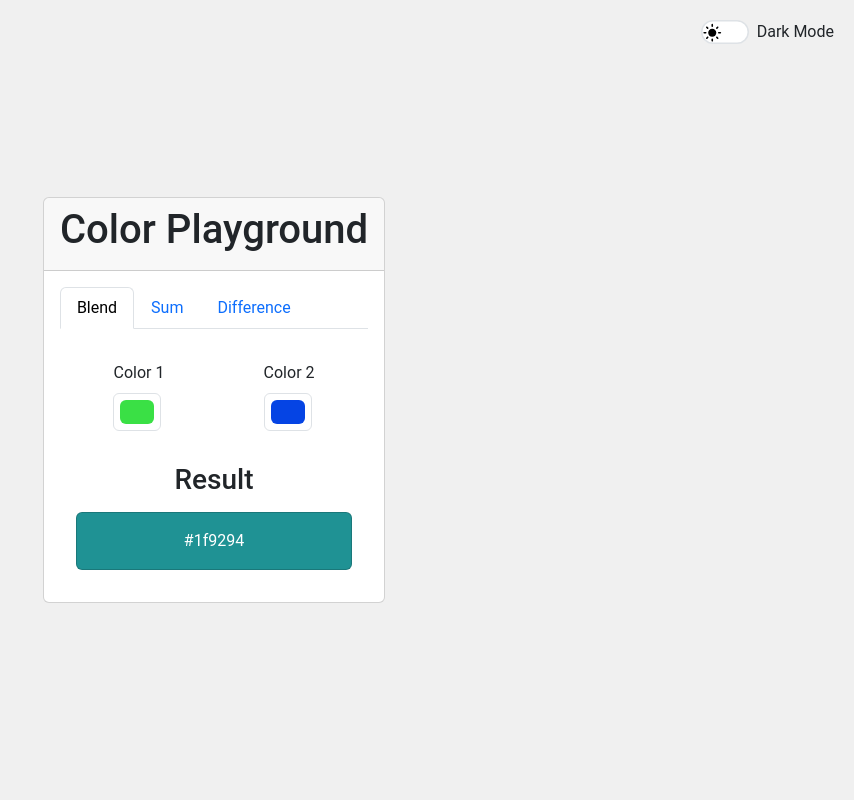
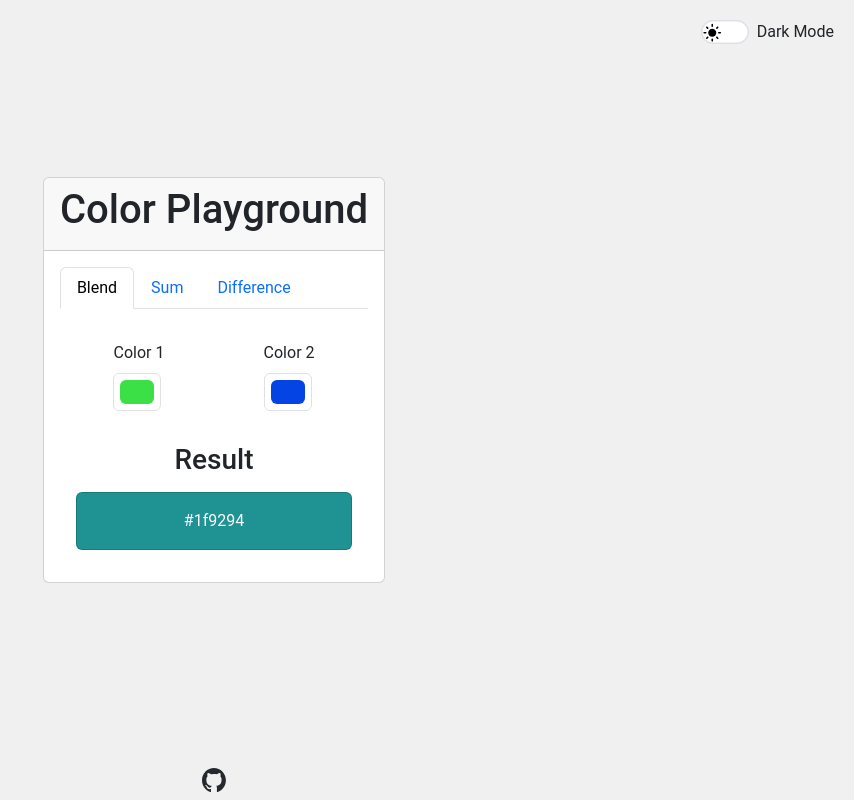
Before and after one commit to Miodini/Color-Playground, a Next.js app: page / in a window 1280 px wide. Shown: the whole page, without its empty margins (426-1280 px from the left). Built offline with nearby package versions, Linux system fonts and the light colour scheme.

Commit message:
Added github link

```diff
--- a/src/app/globals.css
+++ b/src/app/globals.css
@@ -1,3 +1,7 @@
+:root {
+    --container-height: 95%;
+}
+
 body {
     margin: 0;
     padding: 0;
@@ -11,18 +15,11 @@ html[data-bs-theme="dark"] body{
     background-color: #121212;
 }
 
-.toggle-container {
-    position: fixed;
-    top: 20px;
-    right: 20px;
-}
-
 .center {
     display: flex;
     justify-content: center;
     align-items: center;
 }
-
 #dark-mode-switch {
     scale: 1.5;
     margin-right: 1rem;
--- a/src/app/layout.tsx
+++ b/src/app/layout.tsx
@@ -1,10 +1,11 @@
 import 'bootstrap/dist/css/bootstrap.min.css'
 import './globals.css'
+import style from './main.module.css'
 import React from 'react'
 import type { Metadata } from 'next'
-import { Card, CardHeader, CardBody } from 'react-bootstrap'
-import Container from 'react-bootstrap/Container'
+import { Card, Container, CardHeader, CardBody } from 'react-bootstrap'
 import DarkModeToggle from '@/components/DarkModeToggle'
+import Footer from '@/components/Footer'
 
 export const metadata: Metadata = {
   title: 'Color Playground',
@@ -19,10 +20,10 @@ export default function RootLayout({
   return (
     <html lang="en">
       <body>
-        <div className="toggle-container">
+        <div className={style.toggleContainer}>
           <DarkModeToggle />
         </div>
-        <Container className="center h-100">
+        <Container className={style.container}>
           <Card>
             <CardHeader className="text-center">
               <h1>Color Playground</h1>
@@ -32,6 +33,7 @@ export default function RootLayout({
             </CardBody>
           </Card>
         </Container>
+        <Footer />
       </body>
     </html>
   )
--- /dev/null
+++ b/src/app/main.module.css
@@ -0,0 +1,26 @@
+.container {
+  display: flex;
+  justify-content: center;
+  align-items: center;
+  height: var(--container-height);
+}
+.footer {
+  height: calc(100% - var(--container-height));
+  display: flex;
+  justify-content: center;
+  align-items: center;
+  background-color: #f0f0f0;
+  padding: 5px
+}
+
+.toggleContainer {
+  position: fixed;
+  top: 20px;
+  right: 20px;
+}
+
+.githubIcon {
+  width: 24px;
+  height: 24px;
+  cursor: pointer;
+}
--- /dev/null
+++ b/src/components/Footer.tsx
@@ -0,0 +1,19 @@
+'use client'
+import React from 'react'
+import style from '@/app/main.module.css'
+import Image from 'next/image'
+import { useRouter } from 'next/navigation'
+import GithubMark from '@/../public/github-mark.svg'
+
+export default function Footer() {
+  const router = useRouter()
+  const navigateToGithub = () => {
+    router.push('https://github.com/Miodini/Color-Playground')
+  }
+
+  return (
+    <footer className={style.footer}>
+      <Image src={GithubMark} alt="Github" className={style.githubIcon} onClick={navigateToGithub}/>
+    </footer>
+  )
+}
```
Also changed, not shown: public/github-mark.svg (added).
